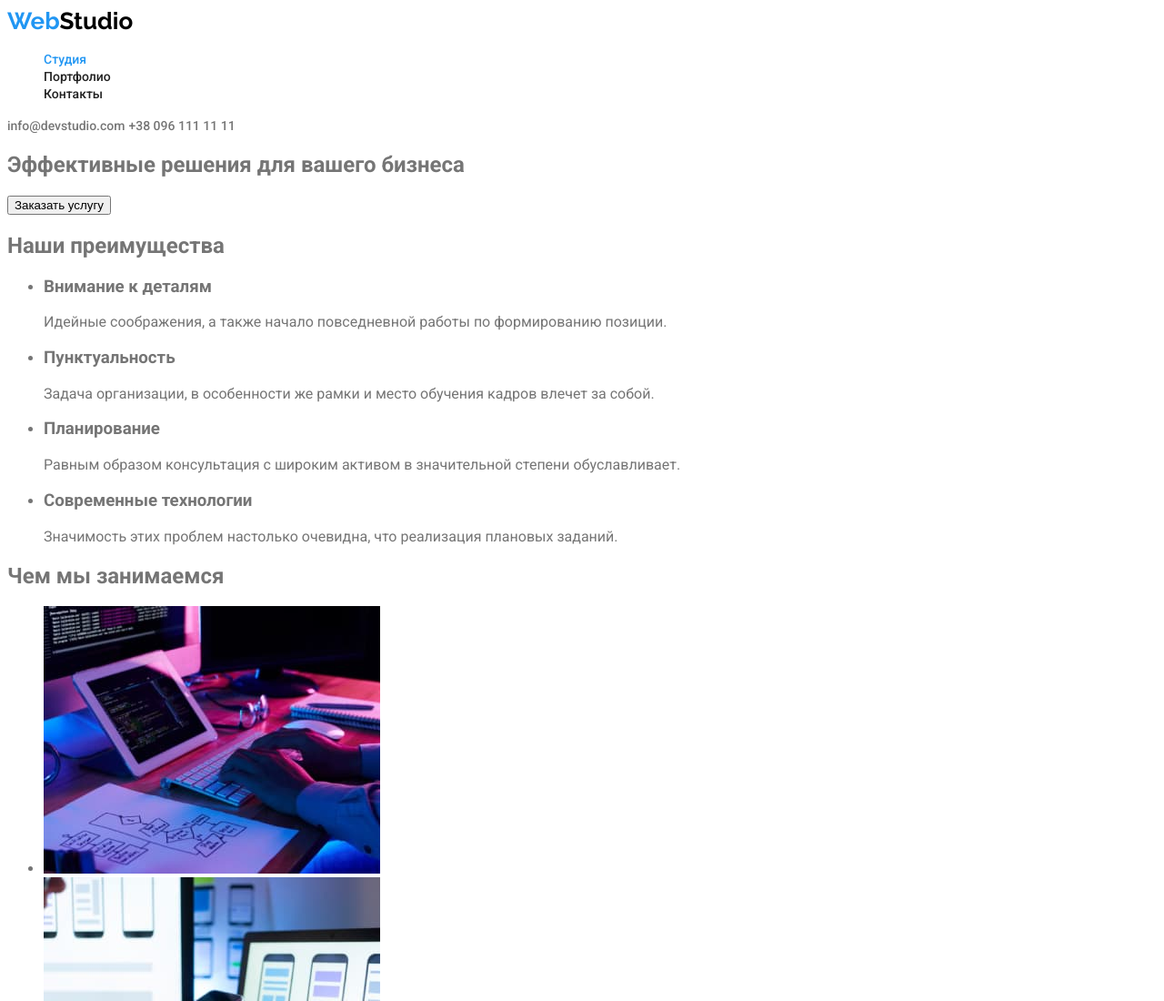
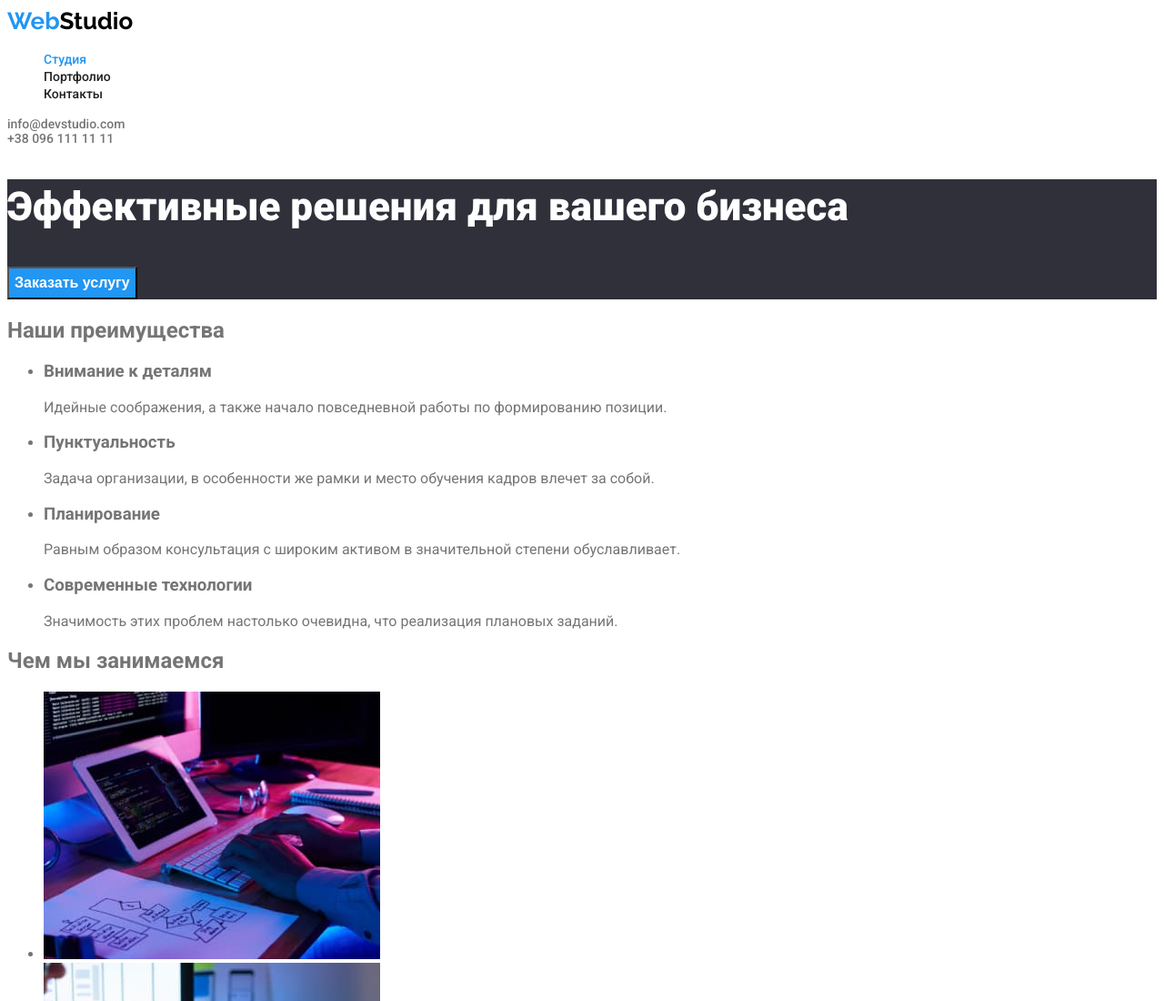
Before and after one commit to Volodymyr-Bezyk/goit-markup-hw-02, a plain HTML site: page index.html in a window 1280 px wide. Shown: the top 1100 px of the page at 91% size. Drawn offline with Linux system fonts and the light colour scheme.

Commit message:
Почав додавати стилі до героя

```diff
--- a/css/styles.css
+++ b/css/styles.css
@@ -1,20 +1,20 @@
-/* Основний колір тексту #757575
+/*
+Основний колір тексту #757575
 Колір заголовків #212121
 Колір заголовку Н1  #FFFFFF
 Колір адреса в футері rgba(255, 255, 255, 0.6);
 
 Шрифти
-
 Основний Roboto  Weight 400, Regular
 Підписи заголовків Н3 Roboto  Weight 500, Medium
 Заголовки: Roboto Weight 700, Bold
 Заголовок Н1 Roboto Weight 900, Black
 
-
 Основний колір обгортки #F5F4FA
 Основний колір фону #FFFFFF
+Головний акцентний колір #2196F3
+*/
 
-Головний акцентний колір #2196F3 */
 :root {
   --basic-text-color: #757575;
   --basic-bgc-color: #ffffff;
@@ -68,12 +68,35 @@ body {
   color: var(--basic-text-color);
 
   text-decoration: none;
+  display: block;
 }
 .auth-link:hover,
 .auth-link:focus {
   color: var(--main-accent-color);
 }
 /* header styles end */
+
+/* Main index styles start */
+.hero {
+  background-color: #2f303a;
+}
+.hero-title {
+  font-weight: 900;
+  font-size: 44px;
+  line-height: 1.364;
+
+  color: var(--basic-bgc-color);
+}
+
+.hero-button {
+  font-weight: 700;
+  font-size: 16px;
+  line-height: 1.875;
+
+  color: var(--basic-bgc-color);
+  background-color: var(--main-accent-color);
+}
+/* Main index styles end */
 
 /* footer styles start */
 .footer {
--- a/index.html
+++ b/index.html
@@ -32,9 +32,9 @@
     <!-- main section start -->
     <main>
       <!-- hero section start -->
-      <section>
-        <h1>Эффективные решения для вашего бизнеса</h1>
-        <button type="button">Заказать услугу</button>
+      <section class="hero">
+        <h1 class="hero-title">Эффективные решения для вашего бизнеса</h1>
+        <button type="button" class="hero-button">Заказать услугу</button>
       </section>
       <!-- hero sеction end -->
       <section>
```
